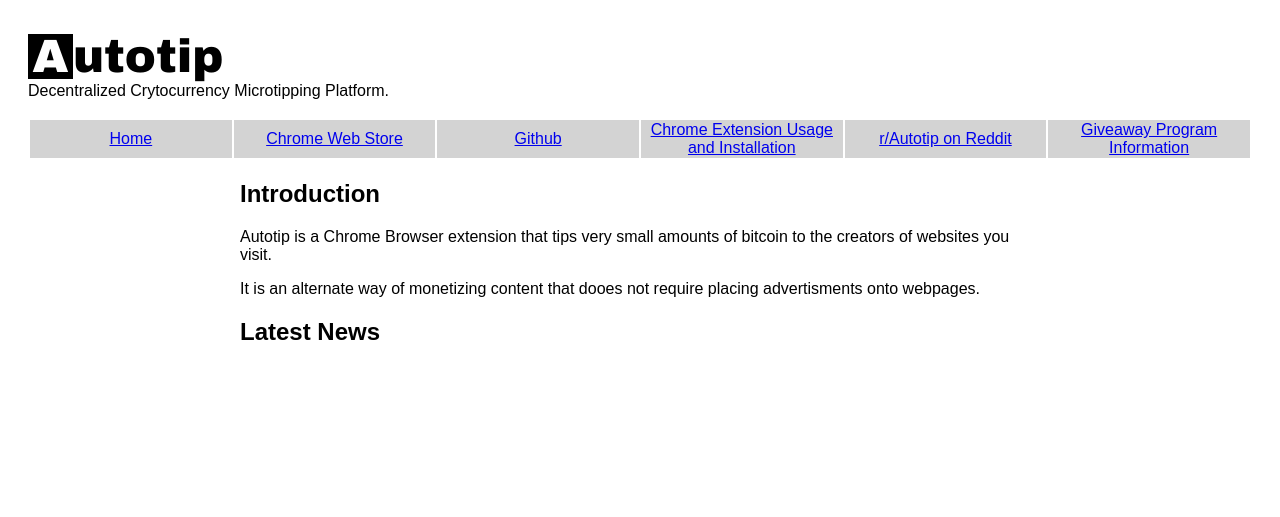
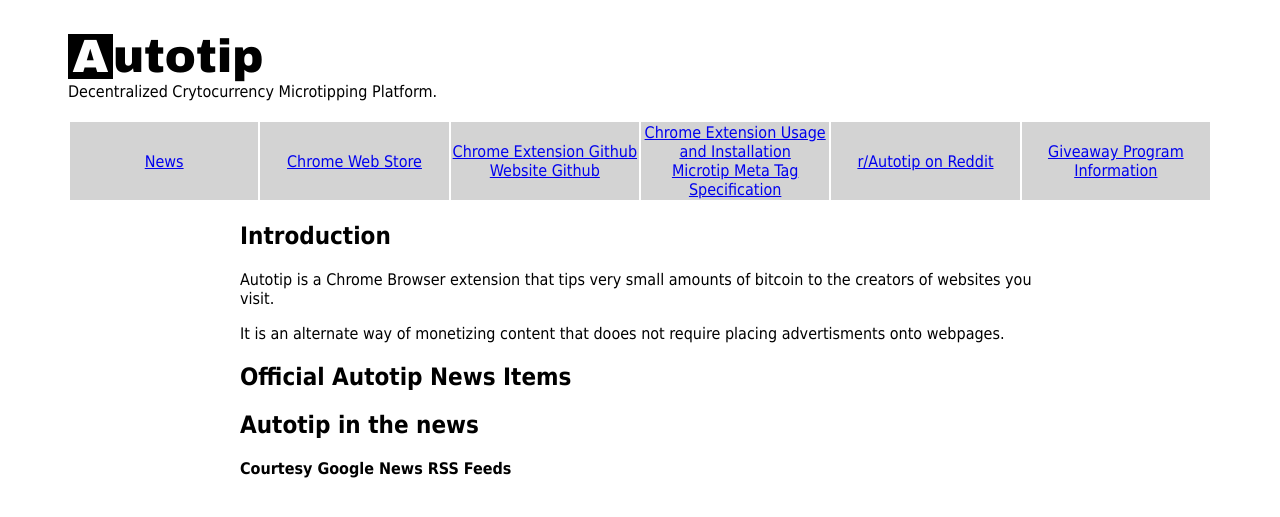
Before and after one commit to Band1to/autotip.io, a Django app: page / in a window 1280 px wide. Shown: the top 517 px of the page. Run offline with Django 3.2, Linux system fonts and the light colour scheme; data that the repository does not hold is empty; some libraries are stand-ins or nearby versions.

Commit message:
added news feed and meta tag specification page

```diff
--- /dev/null
+++ b/autotip_io/autotip_io/static/jquery.zrssfeed.css
@@ -0,0 +1,52 @@
+@charset "UTF-8";
+/*
+ * Example of zRSSFeed Styling (Optional)
+ *
+ * Version: 1.2.0
+ * (c) Copyright 2011-2013, Zazar Ltd
+ *
+ */
+
+body {
+	margin: 1em 3em;
+	font-family: Tahoma, Genevam, sans-serif;
+}
+
+.rssFeed {
+	font-family: Arial, Helvetica, sans-serif;
+	font-size: 90%;
+	margin: 2em 3em;
+}
+.rssFeed a {
+	color: #444;
+	text-decoration: none;
+}
+.rssFeed a:hover {
+	color: #000;
+	text-decoration: underline;
+}
+
+.rssHeader { padding: 0.2em 0; }
+
+.rssBody { border: 1px solid #999; }
+.rssBody ul { list-style: none; }
+.rssBody ul, .rssRow, .rssRow h4, .rssRow p {
+	margin: 0;
+	padding: 0;
+}
+
+.rssRow { padding: 0.8em; }
+.rssRow h4 { font-size: 1.1em; }
+.rssRow div {
+	font-size: 90%;
+	color: #666;
+	margin: 0.2em 0 0.4em 0;
+}
+
+.odd { background-color: #e8e8fc; }
+.even { background-color: #d4d4e8; }
+
+.rssRow .rssMedia {
+	padding: 0.5em;
+	font-size: 1em;
+}
--- a/autotip_io/autotip_io/templates/base.html
+++ b/autotip_io/autotip_io/templates/base.html
@@ -18,10 +18,16 @@
 
         <table id="nav_table">
             <tr>
-                <td><a href="/">Home</a></td>
+                <td><a href="/">News</a></td>
                 <td><a href="https://chrome.google.com/webstore/detail/autotip/flffaocphcckgaklakkmccbfikneciib">Chrome Web Store</a></td>
-                <td><a href="https://github.com/priestc/Autotip">Github</a></td>
-                <td><a href="/docs/chrome_extension">Chrome Extension Usage and Installation</a></td>
+                <td>
+                    <a href="https://github.com/priestc/Autotip">Chrome Extension Github</a><br>
+                    <a href="https://github.com/priestc/autotip.io">Website Github</a>
+                </td>
+                <td>
+                    <a href="/docs/chrome_extension">Chrome Extension Usage and Installation</a><br>
+                    <a href="/docs/microtip-meta-tag">Microtip Meta Tag Specification</a>
+                </td>
                 <td><a href="http://reddit.com/r/Autotip">r/Autotip on Reddit</a></td>
                 <td><a href="/giveaway/info">Giveaway Program Information</a></td>
             </tr>
--- a/autotip_io/autotip_io/templates/home.html
+++ b/autotip_io/autotip_io/templates/home.html
@@ -3,6 +3,8 @@
 {% block extrahead %}
 {{ block.super }}
 <link type="text/css" rel="stylesheet" href="{{ STATIC_URL }}home.css" media="screen" />
+<link href="{{ STATIC_URL }}jquery.zrssfeed.css" rel="stylesheet" type="text/css" />
+<script src="{{ STATIC_URL }}jquery.zrssfeed.min.js"></script>
 {% endblock %}
 
 {% block content %}
@@ -12,7 +14,7 @@
 
     <p>It is an alternate way of monetizing content that dooes not require placing advertisments onto webpages.</p>
 
-    <h2>Latest News</h2>
+    <h2>Official Autotip News Items</h2>
 
     {% for blog in latest_blogs %}
     <div class="blog_entry">
@@ -22,4 +24,14 @@
         {{ blog.content|safe }}
     </div>
     {% endfor %}
+
+    <h2>Autotip in the news</h2>
+    <strong>Courtesy Google News RSS Feeds</strong>
+    <div id="feeds">
+    </div>
+
+    <script>
+        var feed_url = "https://news.google.com/news?q=autotip+bitcoin&output=rss";
+	    $('#feeds').rssfeed(feed_url);
+    </script>
 {% endblock %}
--- a/autotip_io/autotip_io/urls.py
+++ b/autotip_io/autotip_io/urls.py
@@ -9,5 +9,6 @@ urlpatterns = patterns('',
     url(r'^giveaway/submission', views.giveaway_submission),
     url(r'^giveaway/info', views.giveaway_rules),
     url(r'^docs/chrome_extension', views.chrome_extension_docs),
+    url(r'^docs/microtip-meta-tag', views.meta_tag_docs),
     url(r'^admin/', include(admin.site.urls)),
 )
--- a/autotip_io/autotip_io/views.py
+++ b/autotip_io/autotip_io/views.py
@@ -33,3 +33,6 @@ def giveaway_rules(request):
 
 def chrome_extension_docs(request):
     return TemplateResponse(request, 'chrome_extension_usage.html', {})
+
+def meta_tag_docs(request):
+    return TemplateResponse(request, 'meta_tag_docs.html', {})
```
Also changed, not shown: autotip_io/autotip_io/templates/chrome_extension_usage.html (+2 -79 lines), autotip_io/autotip_io/templates/meta_tag_docs.html (added, +90 -0 lines), autotip_io/autotip_io/static/jquery.zrssfeed.min.js (added).
